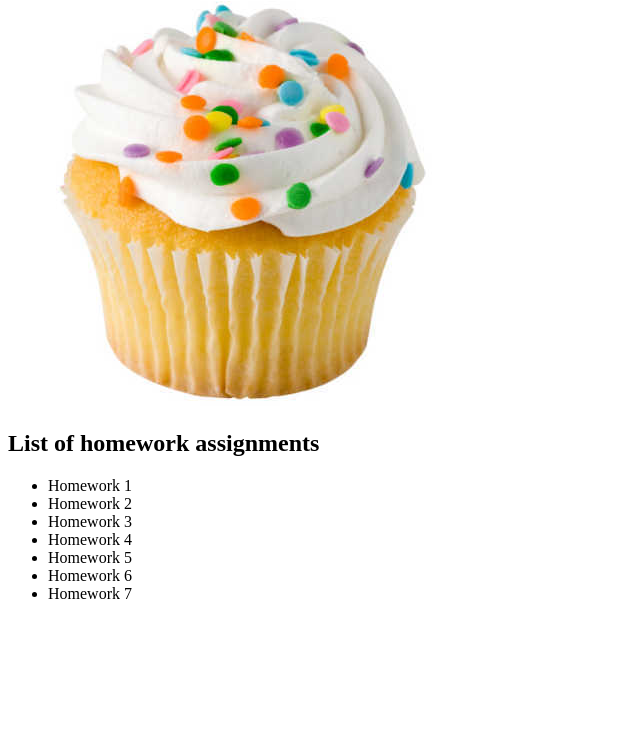
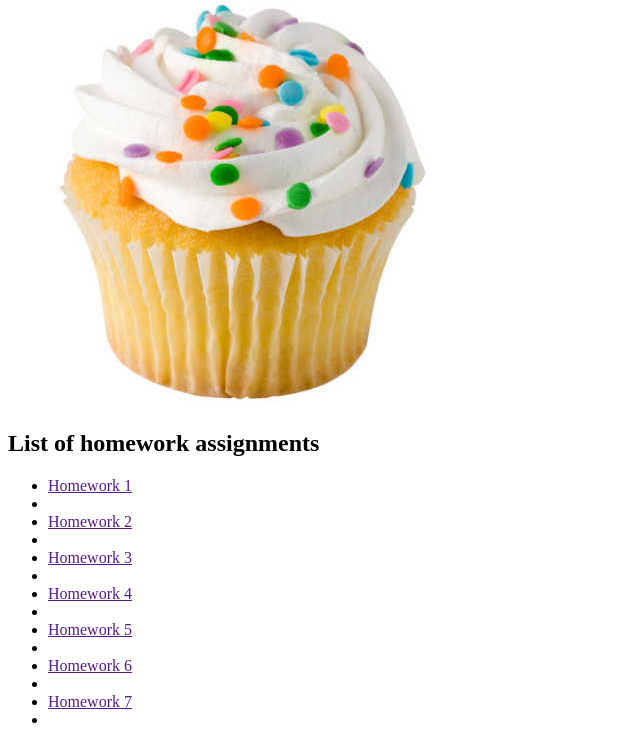
Before and after one commit to hann1187/Fewd39, a plain HTML site: page index.html in a window 1280 px wide. Shown: the part 79-824 px from the top of the page, without its empty margins (0-640 px from the left). Before the commit the page ends 800 px from the top, so only its background shows below. Drawn offline with Linux system fonts and the light colour scheme.

Commit message:
linked up homework by adding <a> tags

```diff
--- a/index.html
+++ b/index.html
@@ -9,13 +9,13 @@
 <img src="cupcake.jpg" alt="cupcake">
 <h2>List of homework assignments</h2>
 <ul>
-	<li>Homework 1</li>
-	<li>Homework 2</li>
-	<li>Homework 3</li>
-	<li>Homework 4</li>
-	<li>Homework 5</li>
-	<li>Homework 6</li>
-	<li>Homework 7</li>
+	<li><a href=""</a>Homework 1</a><li>
+	<li><a href=""</a>Homework 2</a><li>
+	<li><a href=""</a>Homework 3</a><li>
+	<li><a href=""</a>Homework 4</a><li>
+	<li><a href=""</a>Homework 5</a><li>
+	<li><a href=""</a>Homework 6</a><li>
+	<li><a href=""</a>Homework 7</a><li>
 
 
 </ul>
```
